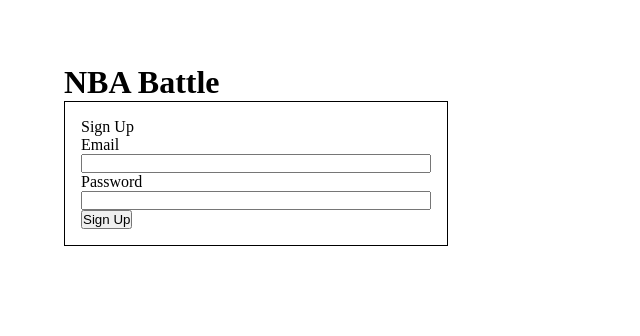
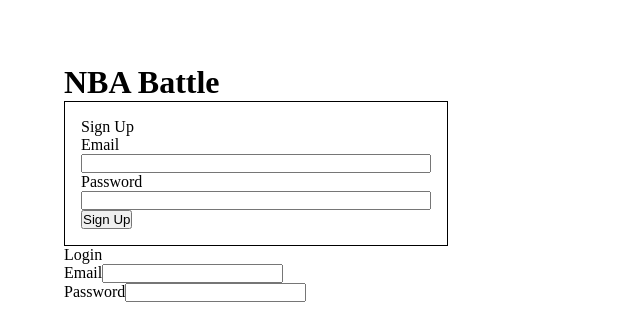
Before and after one commit to markymelnik/baller-blitz, a React (Vite) app in the folder client/: page / in a window 1280 px wide. Shown: the top 336 px of the page, without its empty margins (0-640 px from the left). Built offline with nearby package versions, Linux system fonts and the light colour scheme.

Commit message:
create login form

```diff
--- a/client/src/App.tsx
+++ b/client/src/App.tsx
@@ -1,4 +1,5 @@
 import Logo from './components/Logo/Logo.tsx';
+import { LoginPage } from './pages/LoginPage.tsx';
 import { SignupPage } from './pages/SignupPage.tsx';
 
 const App = () => {
@@ -6,6 +7,7 @@ const App = () => {
     <div className='app-container'>
       <Logo />
       <SignupPage />
+      <LoginPage />
     </div>
   );
 };
--- /dev/null
+++ b/client/src/components/LoginForm/LoginForm.tsx
@@ -0,0 +1,47 @@
+import { useForm } from 'react-hook-form';
+
+type LoginFormInputTypes = {
+  email: string;
+  password: string;
+};
+
+export const LoginForm = () => {
+  const {
+    register,
+    handleSubmit,
+    formState: { errors },
+  } = useForm<LoginFormInputTypes>();
+
+  const handleLoginFormSubmit = (formData: LoginFormInputTypes) => {
+    console.log(formData);
+  };
+
+  return (
+    <div className='login-form'>
+      <div className='login-form-heading'>Login</div>
+      <form onSubmit={handleSubmit(handleLoginFormSubmit)}>
+        <div className='login-email-field'>
+          <label>Email</label>
+          <input
+            type='email'
+            {...register('email', { required: '*Email is required' })}
+          />
+          {errors.email && (
+            <p className='login-error-message'>{errors.email.message}</p>
+          )}
+        </div>
+
+        <div className='login-password-field'>
+          <label>Password</label>
+          <input
+            type='password'
+            {...register('password', { required: '*Password is required' })}
+          />
+          {errors.password && (
+            <p className='login-error-message'>{errors.password.message}</p>
+          )}
+        </div>
+      </form>
+    </div>
+  );
+};
--- /dev/null
+++ b/client/src/components/LoginForm/login-form.scss
@@ -0,0 +1,16 @@
+.login-form {
+	max-width: 24rem;
+	border: 1px solid black;
+	padding: 1rem;
+
+	.login-email-field,
+	.login-password-field {
+		display: flex;
+		flex-direction: column;
+
+		.login-error-message {
+			color: red;
+		}
+	}
+
+}
--- /dev/null
+++ b/client/src/pages/LoginPage.tsx
@@ -0,0 +1,9 @@
+import { LoginForm } from '../components/LoginForm/LoginForm.tsx';
+
+export const LoginPage = () => {
+  return (
+    <div className='login-page'>
+      <LoginForm />
+    </div>
+  );
+};
```
